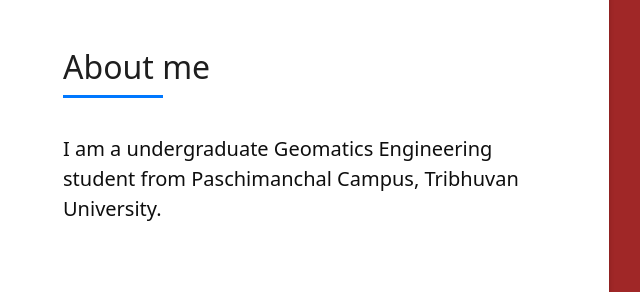
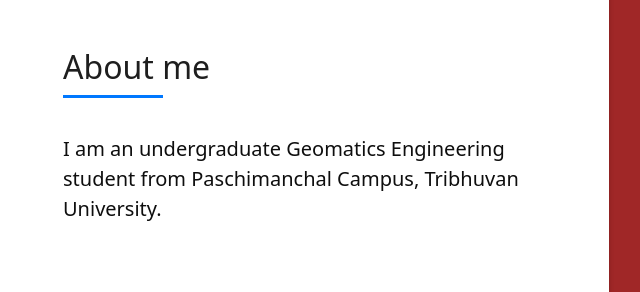
Before and after one commit to Sujanadh/My-Portfolio, a plain HTML site: page index.html in a window 1280 px wide. Shown: the part 880-1172 px from the top of the page, 589-1229 px from the left. Drawn offline with Linux system fonts and the light colour scheme.

Commit message:
Update index.html

```diff
--- a/index.html
+++ b/index.html
@@ -129,7 +129,7 @@
                       </h5>
                     </div>
                     <p class="lead">
-                     I am a undergraduate Geomatics Engineering student from Paschimanchal Campus, Tribhuvan University.
+                     I am an undergraduate Geomatics Engineering student from Paschimanchal Campus, Tribhuvan University.
                     </p>
                     <p class="lead">
                     </p>
```
